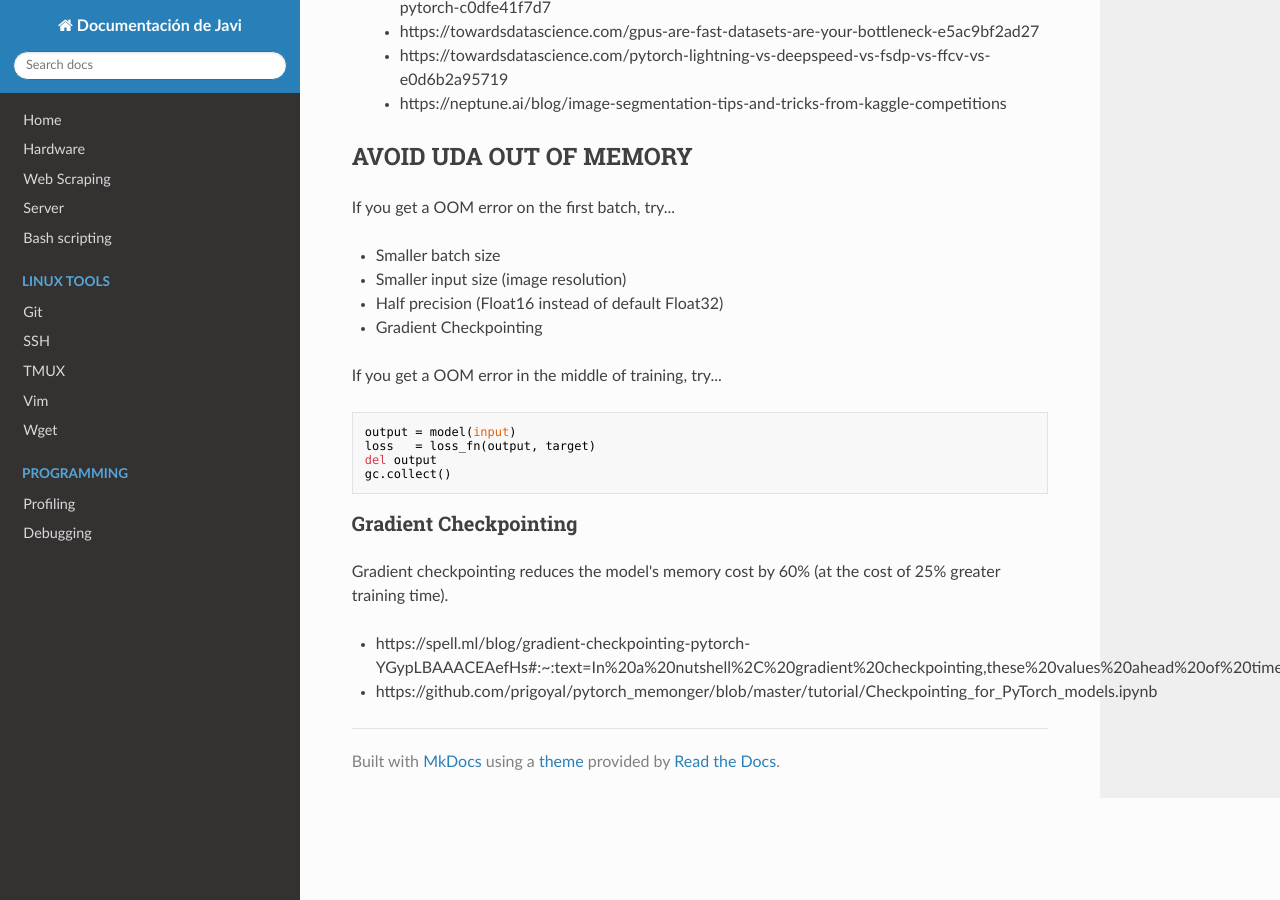
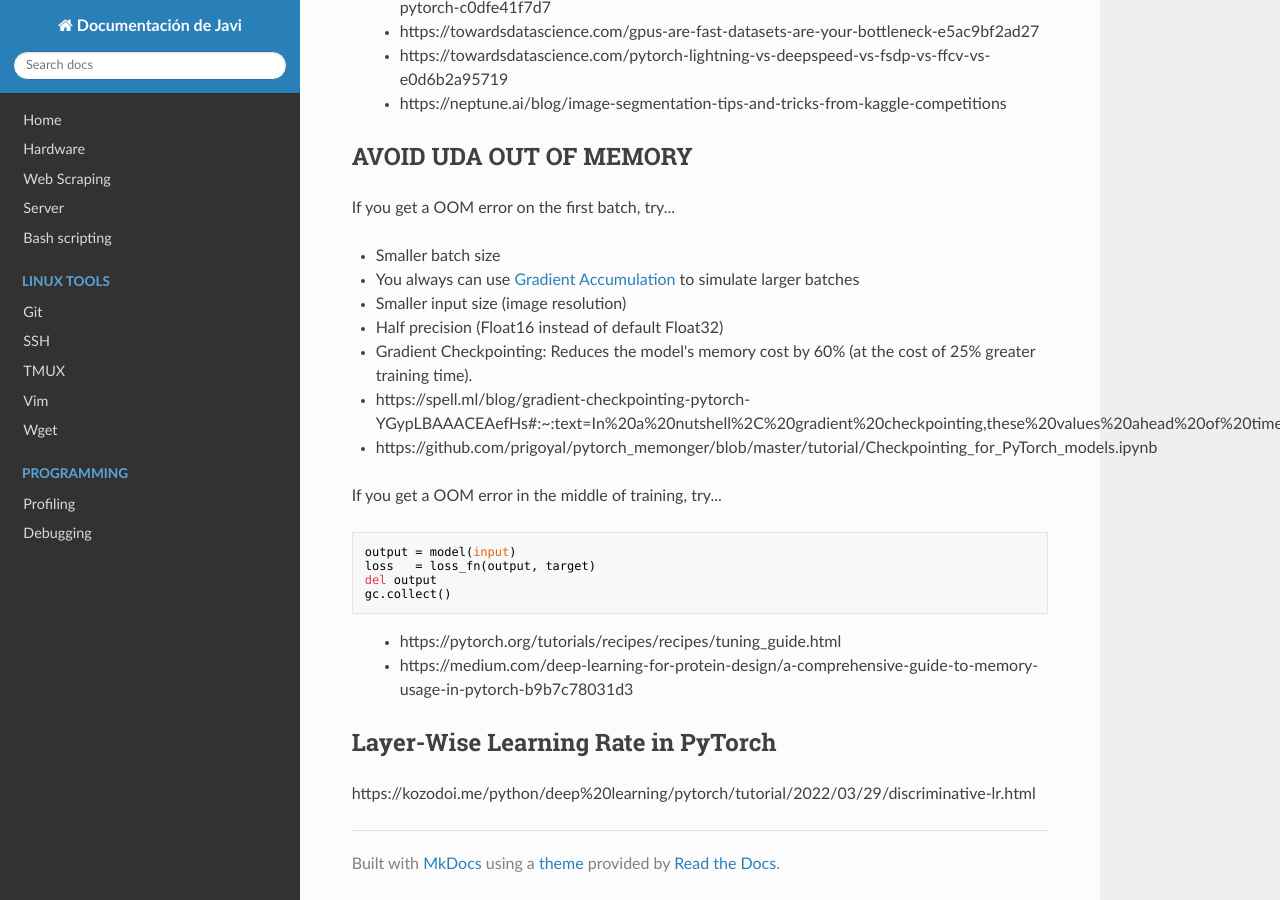
Before and after one commit to javiabellan/biblia, an MkDocs documentation site: the page built from docs/DL_PRO.md, in a window 1280 px wide and 900 px high, scrolled down 1212 px. Built offline with MkDocs 1.6.1, drawn with Linux system fonts in a browser that asks for light colours; nearby versions of some CDN libraries.

Commit message:
dl pro 2

````diff
--- a/docs/DL_PRO.md
+++ b/docs/DL_PRO.md
@@ -58,9 +58,12 @@
 If you get a OOM error on the first batch, try...
 
 - Smaller batch size
+  - You always can use [Gradient Accumulation](https://kozodoi.me/python/deep%20learning/pytorch/tutorial/2021/02/19/gradient-accumulation.html) to simulate larger batches
 - Smaller input size (image resolution)
 - Half precision (Float16 instead of default Float32)
-- Gradient Checkpointing
+- Gradient Checkpointing: Reduces the model's memory cost by 60% (at the cost of 25% greater training time).
+  - https://spell.ml/blog/gradient-checkpointing-pytorch-YGypLBAAACEAefHs#:~:text=In%20a%20nutshell%2C%20gradient%20checkpointing,these%20values%20ahead%20of%20time
+  - https://github.com/prigoyal/pytorch_memonger/blob/master/tutorial/Checkpointing_for_PyTorch_models.ipynb
 
 
 If you get a OOM error in the middle of training, try...
@@ -72,10 +75,15 @@ del output
 gc.collect()
 ```
 
-### Gradient Checkpointing
+> - https://pytorch.org/tutorials/recipes/recipes/tuning_guide.html
+> - https://medium.com/deep-learning-for-protein-design/a-comprehensive-guide-to-memory-usage-in-pytorch-b9b7c78031d3
 
 
-Gradient checkpointing reduces the model's memory cost by 60% (at the cost of 25% greater training time).
 
-- https://spell.ml/blog/gradient-checkpointing-pytorch-YGypLBAAACEAefHs#:~:text=In%20a%20nutshell%2C%20gradient%20checkpointing,these%20values%20ahead%20of%20time
-- https://github.com/prigoyal/pytorch_memonger/blob/master/tutorial/Checkpointing_for_PyTorch_models.ipynb
+
+
+
+
+## Layer-Wise Learning Rate in PyTorch
+
+https://kozodoi.me/python/deep%20learning/pytorch/tutorial/2022/03/29/discriminative-lr.html
````
